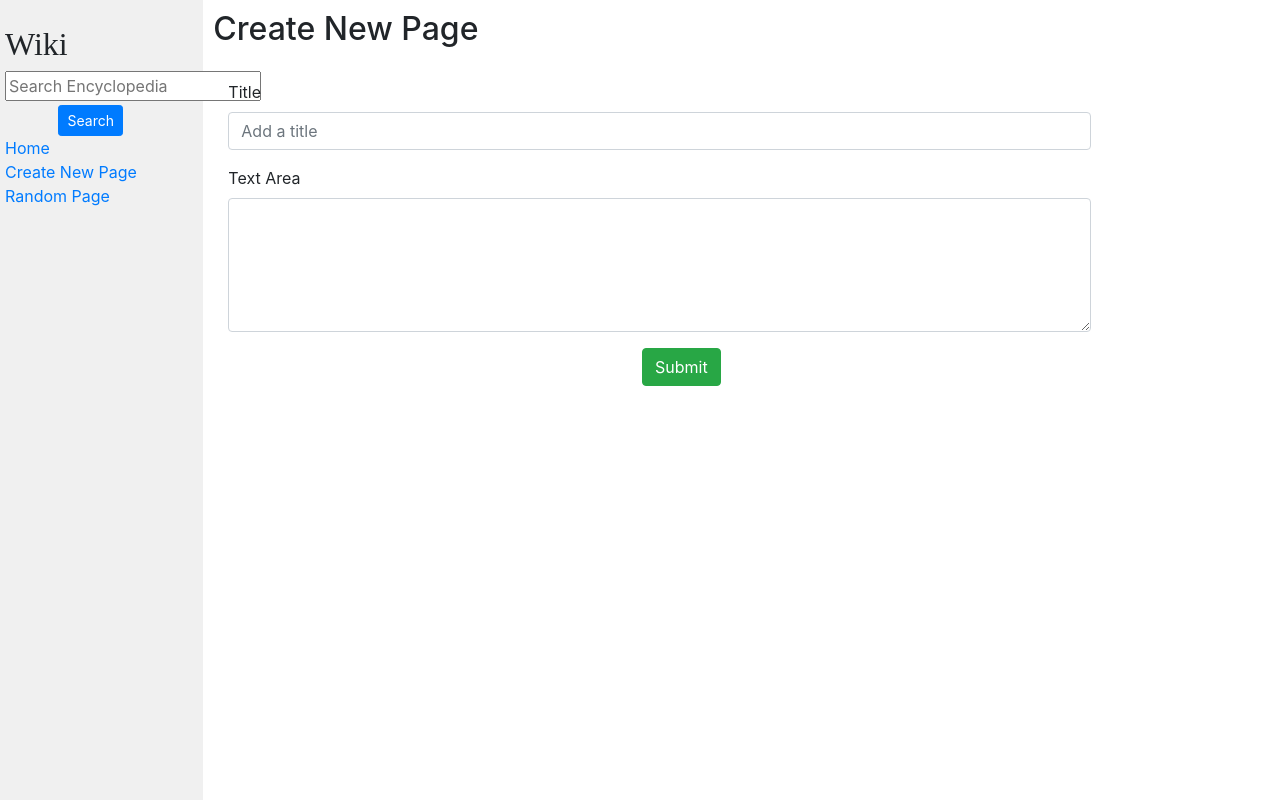
After one commit to tanujajoshi1/wiki, a Django app: page /createPage in a window 1280 px wide. The commit adds this page. Run offline with Django 3.2, Linux system fonts and the light colour scheme; some libraries are stand-ins or nearby versions.

Commit message:
final commit

```diff
--- a/encyclopedia/static/encyclopedia/styles.css
+++ b/encyclopedia/static/encyclopedia/styles.css
@@ -10,6 +10,7 @@ code {
 h1 {
     margin-top: 0px;
     padding-top: 20px;
+
 }
 
 textarea {
--- /dev/null
+++ b/encyclopedia/templates/encyclopedia/create.html
@@ -0,0 +1,27 @@
+{% extends "encyclopedia/layout.html" %}
+
+{% block title %}
+    Encyclopedia
+{% endblock %}
+
+{% block body %}
+    <h2 >Create New Page</h2>
+
+
+<form action="{% url 'savePage' %}" method="POST" name="form">
+    {% csrf_token %}
+    <br/>
+  <div class="form-group col-md-10">
+    <label for="exampleFormControlInput1">Title</label>
+    <input type="text" class="form-control" id='title' name=title placeholder='Add a title'>
+  </div>
+
+  <div class="form-group col-md-10">
+    <label for="exampleFormControlTextarea1">Text Area</label>
+    <textarea class="form-control" id="textarea" name=textarea rows="5"></textarea>
+  </div>
+  <button type=submit name=submit class="btn btn-success" style="margin-left: 40%">Submit</button>
+</form>
+
+
+{% endblock %}
--- a/encyclopedia/templates/encyclopedia/index.html
+++ b/encyclopedia/templates/encyclopedia/index.html
@@ -5,11 +5,11 @@
 {% endblock %}
 
 {% block body %}
-    <h1>All Pages</h1>
+    <h1 style="font-family: serif" >All Pages</h1>
 
     <ul>
         {% for entry in entries %}
-            <li><a href="{%url 'showHTML' entry %}">{{entry|safe}}</a></li>
+            <li><a href="{%url 'showHTML' entry %}">{{entry|safe}}</a> </li>
 
         {% endfor %}
     </ul>
--- a/encyclopedia/templates/encyclopedia/layout.html
+++ b/encyclopedia/templates/encyclopedia/layout.html
@@ -11,21 +11,22 @@
     <body>
         <div class="row">
             <div class="sidebar col-lg-2 col-md-3">
-                <h2>Wiki</h2>
+                <h2 style="font-family: Times New Roman" >Wiki</h2>
                 <form method="POST" action="{%url 'search'%}" name=form>
                     {% csrf_token %}
 
                     <input  type="text" name="search" placeholder="Search Encyclopedia">
-                    <button type=submit name="submit">Search</button>
+                    <button type="submit" name=submit class="btn btn-primary btn-sm" style="margin-left: 30%;margin-top: 2% ">Search</button>
                 </form>
                 <div>
+
                     <a href="{% url 'index' %}">Home</a>
                 </div>
                 <div>
-                    Create New Page
+                    <a href="{% url 'createPage' %}">Create New Page</a>
                 </div>
                 <div>
-                    Random Page
+                   <a href="{% url 'randomPage' %}"> Random Page </a>
                 </div>
                 {% block nav %}
                 {% endblock %}
--- a/encyclopedia/urls.py
+++ b/encyclopedia/urls.py
@@ -6,5 +6,13 @@ urlpatterns = [
     path("", views.index, name="index"),
     path("wiki/<str:title>",views.showHTML,name="showHTML"),
     path("search",views.search,name="search"),
-    path("showHTML/<str:title>",views.showHTML,name='showHTML')
+    path("showMd/<str:title>",views.showMd,name='showMd'),
+    path("randomPage",views.randomPage,name="randomPage"),
+    path("createPage",views.createPage,name="createPage"),
+    path("savePage",views.savePage,name="savePage"),
+    path("edit",views.edit,name="edit"),
+    path("wiki/edit/<str:title>",views.editPage,name="editPage")
+
+
+
 ]
--- a/encyclopedia/views.py
+++ b/encyclopedia/views.py
@@ -2,6 +2,10 @@ from django.shortcuts import render
 from django.http import HttpResponse
 from . import util
 from markdown2 import Markdown
+import random
+from django.http import HttpResponseRedirect
+from django.urls import reverse
+from django.contrib import messages
 
 
 def index(request):
@@ -14,8 +18,13 @@ def showMd(request,title):
 
 def showHTML(request,title):
 	page=util.get_entry(title)
-	markdowner=Markdown()
-	return HttpResponse(markdowner.convert(page))
+	if page is None:
+		return render(request,"encyclopedia/error.html",{'message':"Requested page not found"})
+	else:
+		markdowner=Markdown()
+		data=markdowner.convert(page)
+		data+='<button style="padding:10px 18px; border-radius:4px;color:blue;background-color:blue "><a style="color:white;font-size:17px;" href="edit/'+title+'">Edit Page</a></button>'
+		return HttpResponse(data)
 
 
 def search(request):
@@ -32,4 +41,38 @@ def search(request):
 			return render(request, "encyclopedia/search.html",{"entries":res})
 
 	else:
-		return HttpResponse("Method not found")
+		return HttpResponse("Method not allowed")
+
+def randomPage(request):
+	list=util.list_entries()
+	pages=random.choice(list)
+	return HttpResponseRedirect(reverse("showHTML",args=[pages]))
+
+def createPage(request):
+	return render(request,"encyclopedia/create.html")
+
+def savePage(request):
+	if request.method=='POST':
+		title=request.POST.get("title")
+		textarea=request.POST.get("textarea")
+		entries=util.list_entries()
+		if title not in entries:
+			util.save_entry(title,textarea)
+			return HttpResponseRedirect(reverse("showHTML",args=[title]))
+		else:
+			return render(request,"encyclopedia/error.html",{'message':"A page with this title already exist"})
+
+
+def editPage(request,title):
+	data=util.get_entry(title)
+	return render(request,"encyclopedia/edit.html",{'title':title,'data':data})
+
+
+def edit(request):
+	if request.method=='POST':
+		title=request.POST.get("title")
+		data=request.POST.get("data")
+		util.save_entry(title,data)
+		return HttpResponseRedirect(reverse("showHTML",args=[title]))
+	else:
+		return HttpResponse("method is not allowed")
```
Also changed, not shown: encyclopedia/templates/encyclopedia/edit.html (added, +27 -0 lines), encyclopedia/templates/encyclopedia/error.html (added, +15 -0 lines), encyclopedia/templates/encyclopedia/search.html (+5 -2 lines), entries/Blockchain.md (added, +8 -0 lines), entries/CSS.md (+1 -0 lines), entries/Django.md (+1 -1 lines), entries/JavaScript.md (added, +2 -0 lines), entries/SQL.md (added, +5 -0 lines).
